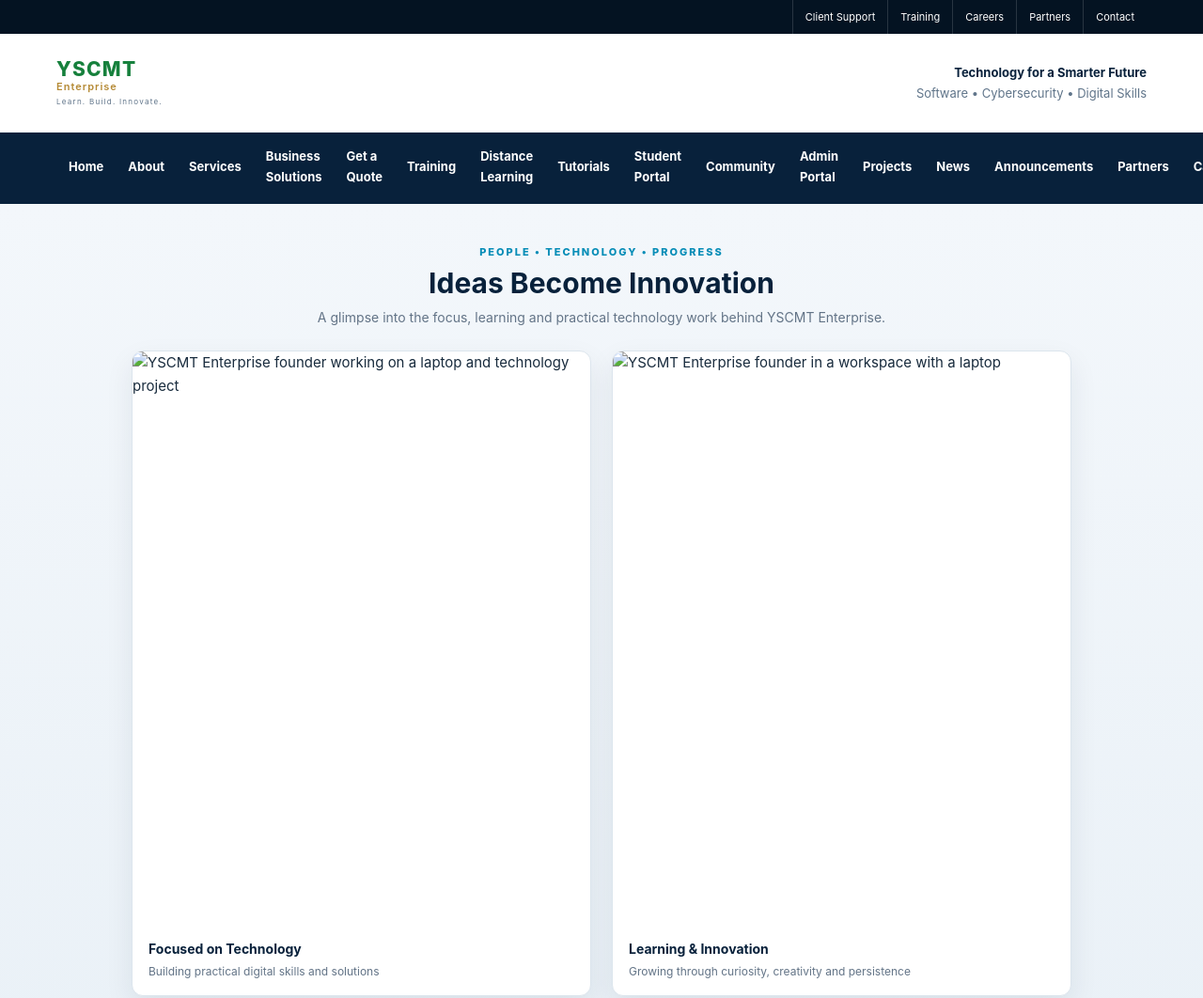
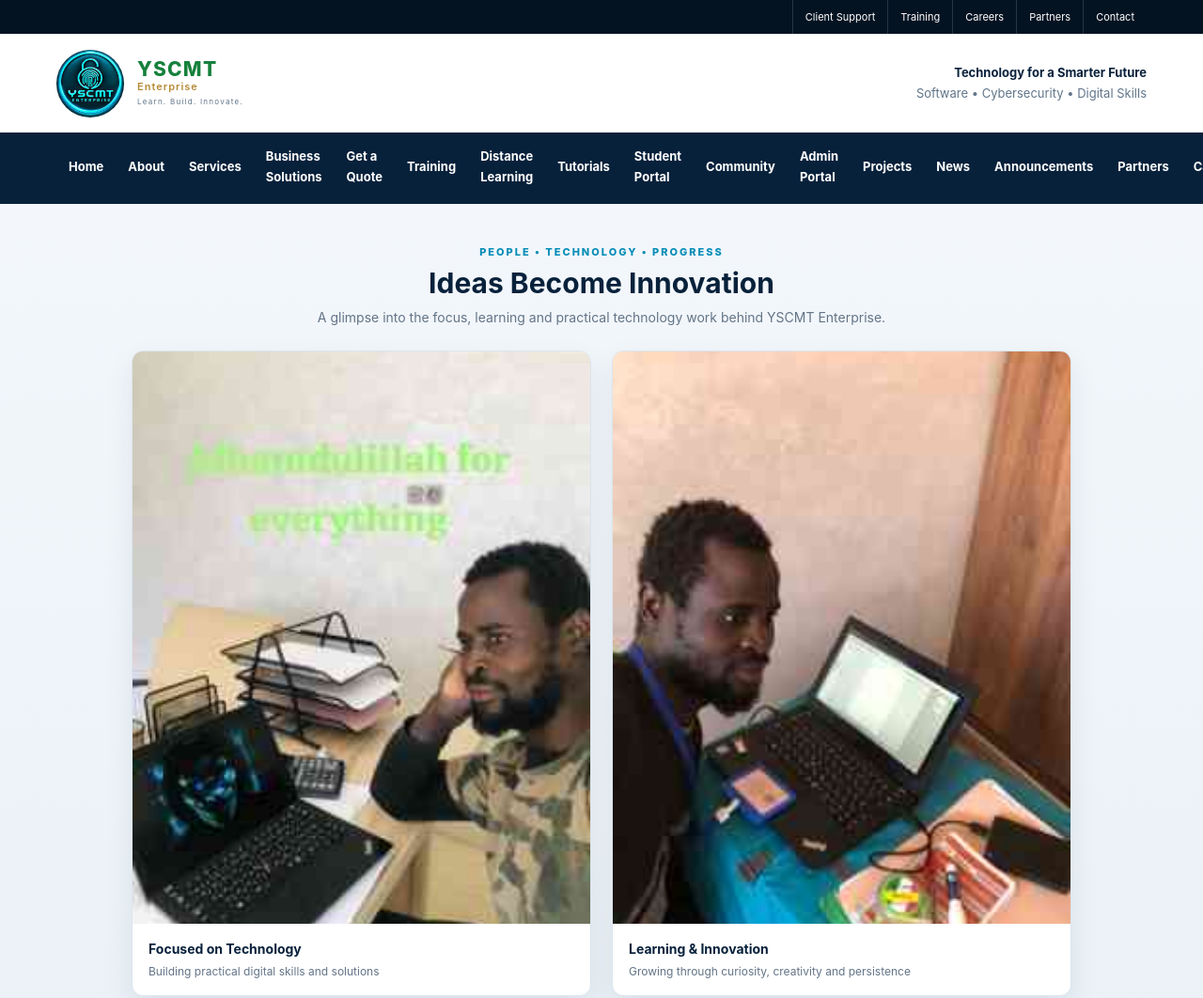
Before and after one commit to hackeryoung34-netizen/yscmtenterprise, a plain HTML site: page products/yscmt-business-starter/index.html in a window 1280 px wide. Shown: the top 1062 px of the page at 94% size. Drawn offline with Linux system fonts and the light colour scheme; the site is published under a folder, as on GitHub Pages, so addresses that start at the root find nothing.

Commit message:
Bundle original YSCMT homepage image assets with template

```diff
--- a/products/yscmt-business-starter/index.html
+++ b/products/yscmt-business-starter/index.html
@@ -8,7 +8,7 @@
 <meta name="description" content="YSCMT Enterprise provides software development, cybersecurity, IT training and practical digital solutions. Learn. Build. Innovate.">
 <meta name="robots" content="index, follow">
 <link rel="canonical" href="https://yscmtenterprise.ng/">
-<link rel="icon" type="image/jpeg" href="/images/yscmt-enterprise-logo.jpg">
+<link rel="icon" type="image/jpeg" href="images/yscmt-enterprise-logo.jpg">
 <meta property="og:type" content="website">
 <meta property="og:site_name" content="YSCMT Enterprise">
 <meta property="og:title" content="YSCMT Enterprise | Learn. Build. Innovate.">
@@ -24,7 +24,7 @@
   "@type": "Organization",
   "name": "YSCMT Enterprise",
   "url": "https://yscmtenterprise.ng/",
-  "logo": "https://yscmtenterprise.ng/images/yscmt-enterprise-logo.jpg",
+  "logo": "https://yscmtenterprise.ngimages/yscmt-enterprise-logo.jpg",
   "email": "yscmtenterprise@gmail.com",
   "description": "YSCMT Enterprise provides software development, cybersecurity, IT training and practical digital solutions.",
   "slogan": "Learn. Build. Innovate."
@@ -533,7 +533,7 @@ h4{font-size:15px!important;line-height:1.4}
 <div class="brand-area">
  <div class="container">
   <a href="#home" class="brand">
-   <img src="/images/yscmt-enterprise-logo.jpg" alt="YSCMT Enterprise official logo"
+   <img src="images/yscmt-enterprise-logo.jpg" alt="YSCMT Enterprise official logo"
         onerror="this.style.display='none'">
    <div class="brand-name">
     <strong>YSCMT</strong>
@@ -588,11 +588,11 @@ h4{font-size:15px!important;line-height:1.4}
   </div>
   <div class="yscmt-gallery-grid">
    <article class="yscmt-gallery-card">
-    <img src="/images/yscmt-focus.jpg" alt="YSCMT Enterprise founder working on a laptop and technology project" loading="eager" decoding="async">
+    <img src="images/yscmt-focus.jpg" alt="YSCMT Enterprise founder working on a laptop and technology project" loading="eager" decoding="async">
     <div class="yscmt-gallery-caption"><strong>Focused on Technology</strong><span>Building practical digital skills and solutions</span></div>
    </article>
    <article class="yscmt-gallery-card">
-    <img src="/images/yscmt-workstation.jpg" alt="YSCMT Enterprise founder in a workspace with a laptop" loading="lazy" decoding="async">
+    <img src="images/yscmt-workstation.jpg" alt="YSCMT Enterprise founder in a workspace with a laptop" loading="lazy" decoding="async">
     <div class="yscmt-gallery-caption"><strong>Learning & Innovation</strong><span>Growing through curiosity, creativity and persistence</span></div>
    </article>
   </div>
@@ -993,7 +993,7 @@ h4{font-size:15px!important;line-height:1.4}
  <div class="container footer-grid">
   <div>
    <div class="footer-brand">
-    <img src="/images/yscmt-enterprise-logo.jpg" alt="YSCMT Enterprise Logo" onerror="this.style.display='none'">
+    <img src="images/yscmt-enterprise-logo.jpg" alt="YSCMT Enterprise Logo" onerror="this.style.display='none'">
     <strong>YSCMT ENTERPRISE</strong>
    </div>
    <p>Learn. Build. Innovate.</p>
```
Also changed, not shown: products/yscmt-business-starter/images/yscmt-enterprise-logo.jpg (added), products/yscmt-business-starter/images/yscmt-focus.jpg (added), products/yscmt-business-starter/images/yscmt-workstation.jpg (added).
